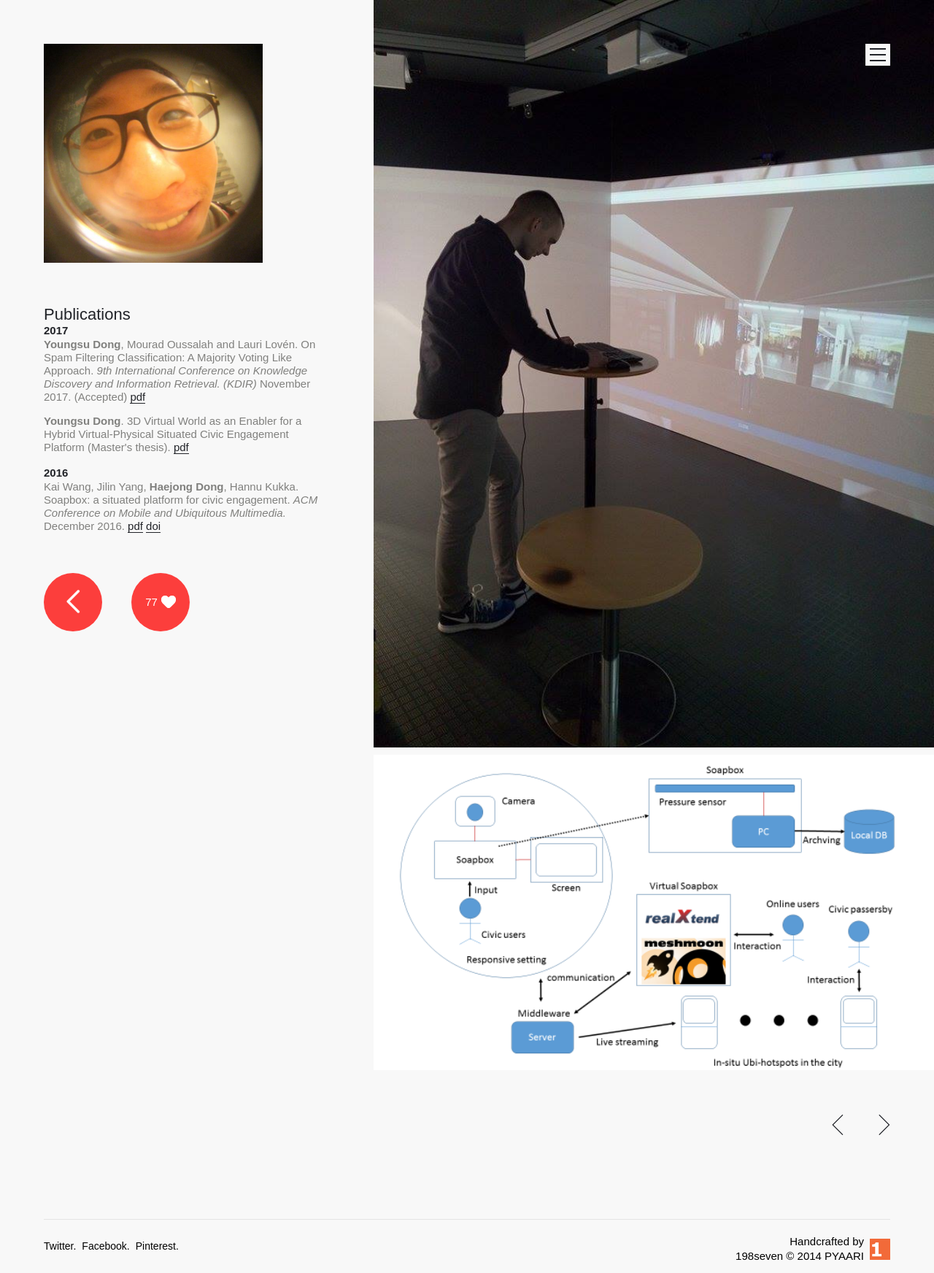
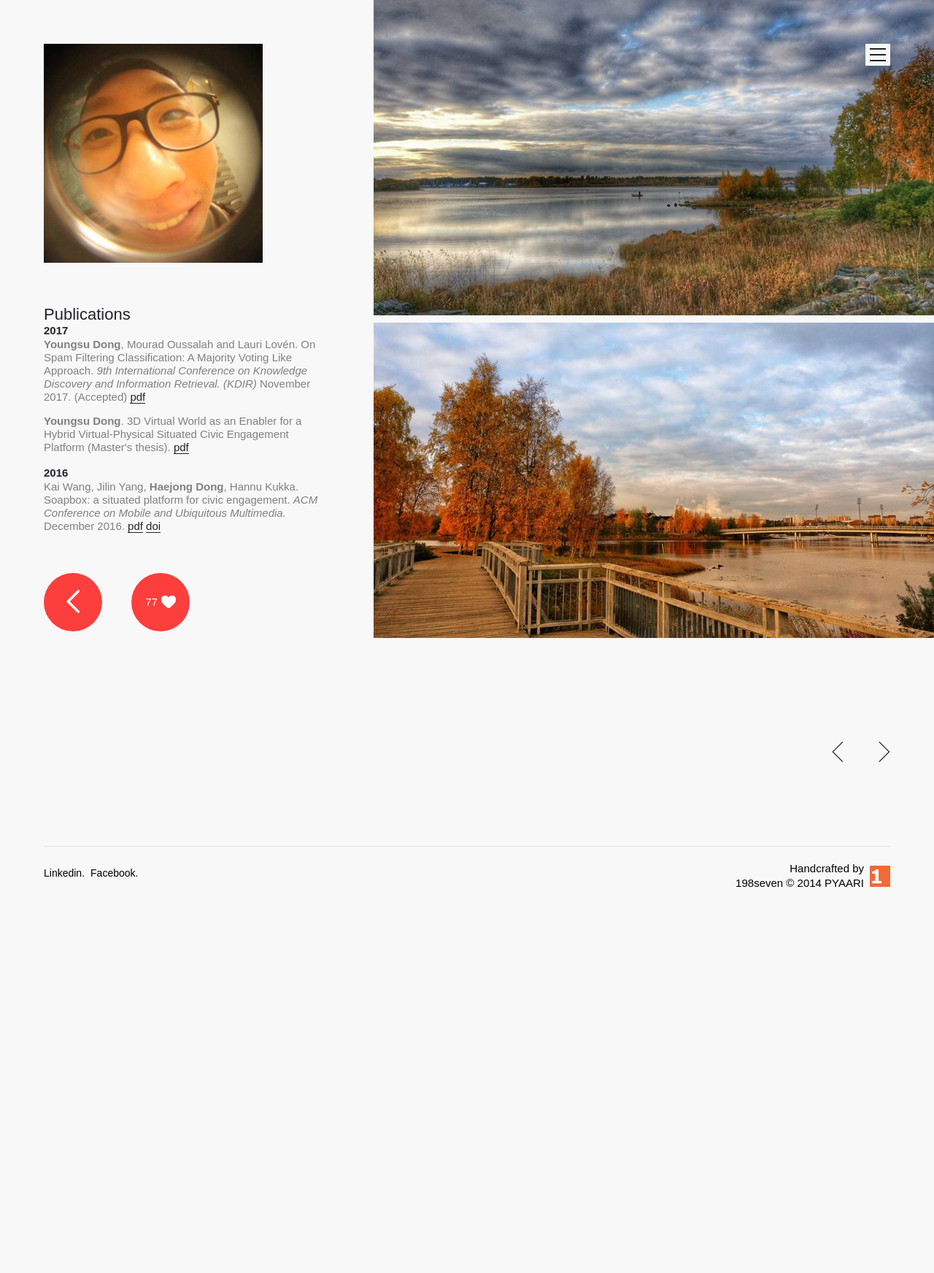
Before and after one commit to gowhd20/mypage, a plain HTML site: page project-detail-page.html in a window 1280 px wide. Shown: the whole page at 73% size. After the commit the page ends 1233 px from the top, so only its background shows below. Drawn offline with Linux system fonts and the light colour scheme.

Commit message:
some updates

```diff
--- a/project-detail-page.html
+++ b/project-detail-page.html
@@ -57,9 +57,9 @@
 
     <section id="work-visuals">
     	<ul>
-			<li data-visual="website-design-florentina-norfolk"><img src="images/work/soapbox1.jpg">
+			<li data-visual="website-design-florentina-norfolk"><img src="images/work/oulu1.jpg">
 		&nbsp;</li>
-			<li data-visual="florentina-logo-design"><img src="images/work/soapbox2.png">
+			<li data-visual="florentina-logo-design"><img src="images/work/oulu2.jpg">
 		&nbsp;</li>
 		</ul>
     </section>
@@ -82,13 +82,10 @@
             <div class="wrapper">
                 <ul id="lets-be-social">
                     <li>
-                        <a href="https://twitter.com/198sevenblog" rel="external" target="_blank" title="Follow 198seven on Twitter">Twitter.</a>
+                        <a href="https://www.linkedin.com/in/youngsu-dong-22221670/" rel="external" target="_blank" title="Let's be friends!">Linkedin.</a>
                     </li>
                     <li>
-                        <a href="https://www.facebook.com/198sevenblog" rel="external" target="_blank" title="Be 198seven Facebook friend">Facebook.</a>
-                    </li>
-                    <li>
-                        <a href="http://www.pinterest.com/198seven" rel="external" target="_blank" title="My Pinterest pins">Pinterest.</a>
+                        <a href="https://www.facebook.com/haejong.dong?fref=ts" rel="external" target="_blank" title="Let's be friends!">Facebook.</a>
                     </li>
                 </ul>
                 <div id="legal">
@@ -104,8 +101,6 @@
                 <a href="index.html">Work.</a></li>
             <li>
                 <a href="about.html">About.</a></li>
-            <li>
-                <a href="what-we-do.html">What we do.</a></li>
         </ul>
 	</nav>
 
```
Also changed, not shown: images/work/oulu1.jpg (added), images/work/oulu2.jpg (added), 1 other file.
